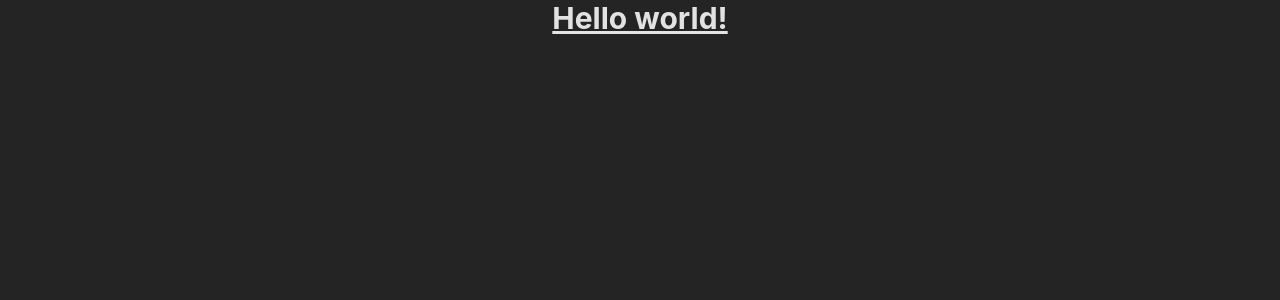
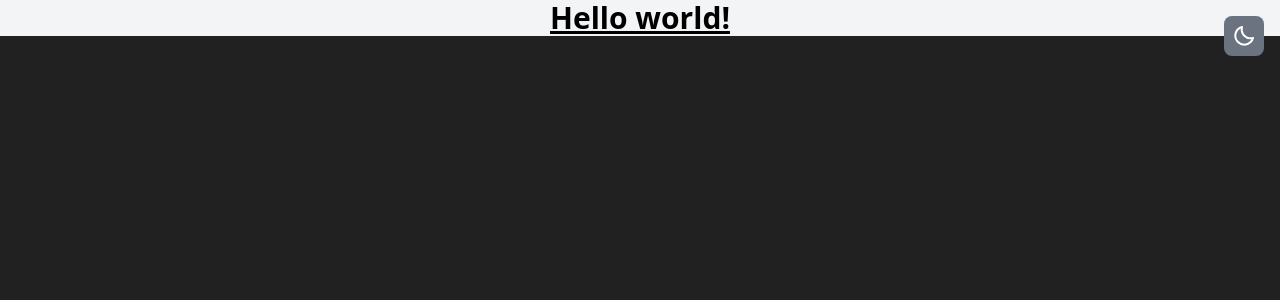
Before and after one commit to iEloyB/tileset-editor, a React (Vite) app: page / in a window 1280 px wide. Shown: the top 300 px of the page. Built offline with nearby package versions, Linux system fonts and the light colour scheme.

Commit message:
Adding themes support

```diff
--- a/package.json
+++ b/package.json
@@ -14,6 +14,7 @@
     "postcss": "^8.4.39",
     "react": "^18.2.0",
     "react-dom": "^18.2.0",
+    "react-icons": "^5.2.1",
     "react-router-dom": "^6.24.0"
   },
   "devDependencies": {
--- a/src/index.css
+++ b/src/index.css
@@ -1,21 +1,6 @@
 @tailwind base;
 @tailwind components;
 @tailwind utilities;
-
-:root {
-  font-family: Inter, system-ui, Avenir, Helvetica, Arial, sans-serif;
-  line-height: 1.5;
-  font-weight: 400;
-
-  color-scheme: light dark;
-  color: rgba(255, 255, 255, 0.87);
-  background-color: #242424;
-
-  font-synthesis: none;
-  text-rendering: optimizeLegibility;
-  -webkit-font-smoothing: antialiased;
-  -moz-osx-font-smoothing: grayscale;
-}
 
 * {
   margin: 0;
@@ -30,3 +15,7 @@ main {
   align-items: center;
   flex-direction: column;
 }
+
+body {
+  background-color: #212121;
+}
--- a/src/main.tsx
+++ b/src/main.tsx
@@ -1,15 +1,18 @@
-import React from 'react'
-import ReactDOM from 'react-dom/client'
-import App from './App.tsx'
-import './index.css'
+import React from "react";
+import ReactDOM from "react-dom/client";
+import App from "./App.tsx";
+import "./index.css";
+import { ThemeProvider } from "./utils/ThemeToggler/ThemeContext.tsx";
 
-ReactDOM.createRoot(document.getElementById('root')!).render(
+ReactDOM.createRoot(document.getElementById("root")!).render(
   <React.StrictMode>
-    <App />
-  </React.StrictMode>,
-)
+    <ThemeProvider>
+      <App />
+    </ThemeProvider>
+  </React.StrictMode>
+);
 
 // Use contextBridge
-window.ipcRenderer.on('main-process-message', (_event, message) => {
-  console.log(message)
-})
+window.ipcRenderer.on("main-process-message", (_event, message) => {
+  console.log(message);
+});
--- a/src/pages/home/Home.tsx
+++ b/src/pages/home/Home.tsx
@@ -1,9 +1,21 @@
-function Home() {
+// Home.tsx
+import React from "react";
+import ThemeToggler from "../../utils/ThemeToggler/ThemeToggler";
+import { useTheme } from "../../utils/ThemeToggler/ThemeContext";
+
+const Home: React.FC = () => {
+  const { darkMode } = useTheme();
+
   return (
-    <main>
+    <main
+      className={`w-full h-full flex items-center justify-center ${
+        darkMode ? "bg-gray-900 text-white" : "bg-gray-100 text-black"
+      }`}
+    >
+      <ThemeToggler />
       <h1 className="text-3xl font-bold underline">Hello world!</h1>
     </main>
   );
-}
+};
 
 export default Home;
--- /dev/null
+++ b/src/utils/ThemeToggler/ThemeContext.tsx
@@ -0,0 +1,38 @@
+// ThemeContext.tsx
+import React, { createContext, useState, useContext, ReactNode } from "react";
+
+type ThemeContextType = {
+  darkMode: boolean;
+  toggleDarkMode: () => void;
+};
+
+export const ThemeContext = createContext<ThemeContextType>({
+  darkMode: false,
+  toggleDarkMode: () => {},
+});
+
+export const useTheme = () => {
+  const context = useContext(ThemeContext);
+  if (!context) {
+    throw new Error("useTheme must be used within a ThemeProvider");
+  }
+  return context;
+};
+
+type ThemeProviderProps = {
+  children: ReactNode;
+};
+
+export const ThemeProvider: React.FC<ThemeProviderProps> = ({ children }) => {
+  const [darkMode, setDarkMode] = useState(false);
+
+  const toggleDarkMode = () => {
+    setDarkMode((prev) => !prev);
+  };
+
+  return (
+    <ThemeContext.Provider value={{ darkMode, toggleDarkMode }}>
+      {children}
+    </ThemeContext.Provider>
+  );
+};
--- /dev/null
+++ b/src/utils/ThemeToggler/ThemeToggler.tsx
@@ -0,0 +1,31 @@
+import React, { useContext } from "react";
+import { BiSun, BiMoon } from "react-icons/bi";
+import { ThemeContext } from "./ThemeContext";
+
+const ThemeToggler: React.FC = () => {
+  const { darkMode, toggleDarkMode } = useContext(ThemeContext);
+
+  const handleToggle = () => {
+    toggleDarkMode();
+    if (darkMode) {
+      document.body.classList.remove("dark");
+    } else {
+      document.body.classList.add("dark");
+    }
+  };
+
+  return (
+    <button
+      className="w-10 h-10 fixed top-4 right-4 flex items-center justify-center rounded-lg bg-gray-500 text-white hover:bg-gray-600 active:bg-gray-700"
+      onClick={handleToggle}
+    >
+      {darkMode ? (
+        <BiSun className="w-6 h-6" />
+      ) : (
+        <BiMoon className="w-6 h-6" />
+      )}
+    </button>
+  );
+};
+
+export default ThemeToggler;
--- a/tailwind.config.js
+++ b/tailwind.config.js
@@ -1,11 +1,25 @@
 /** @type {import('tailwindcss').Config} */
-export default {
+module.exports = {
+  darkMode: 'class', // o 'media' para detección automática del sistema
   content: [
     "./index.html",
     "./src/**/*.{js,ts,jsx,tsx}",
-  ],  theme: {
-    extend: {},
+  ],
+  theme: {
+    extend: {
+      colors: {
+        light: {
+          background: '#ffffff',
+          text: '#000000',
+          primary: '#1a73e8',
+        },
+        dark: {
+          background: '#212121',
+          text: '#ffffff',
+          primary: '#bb86fc',
+        },
+      },
+    },
   },
-
   plugins: [],
-}
+};
```
Also changed, not shown: 1 other file (tests, documents, lock files or other folders).
